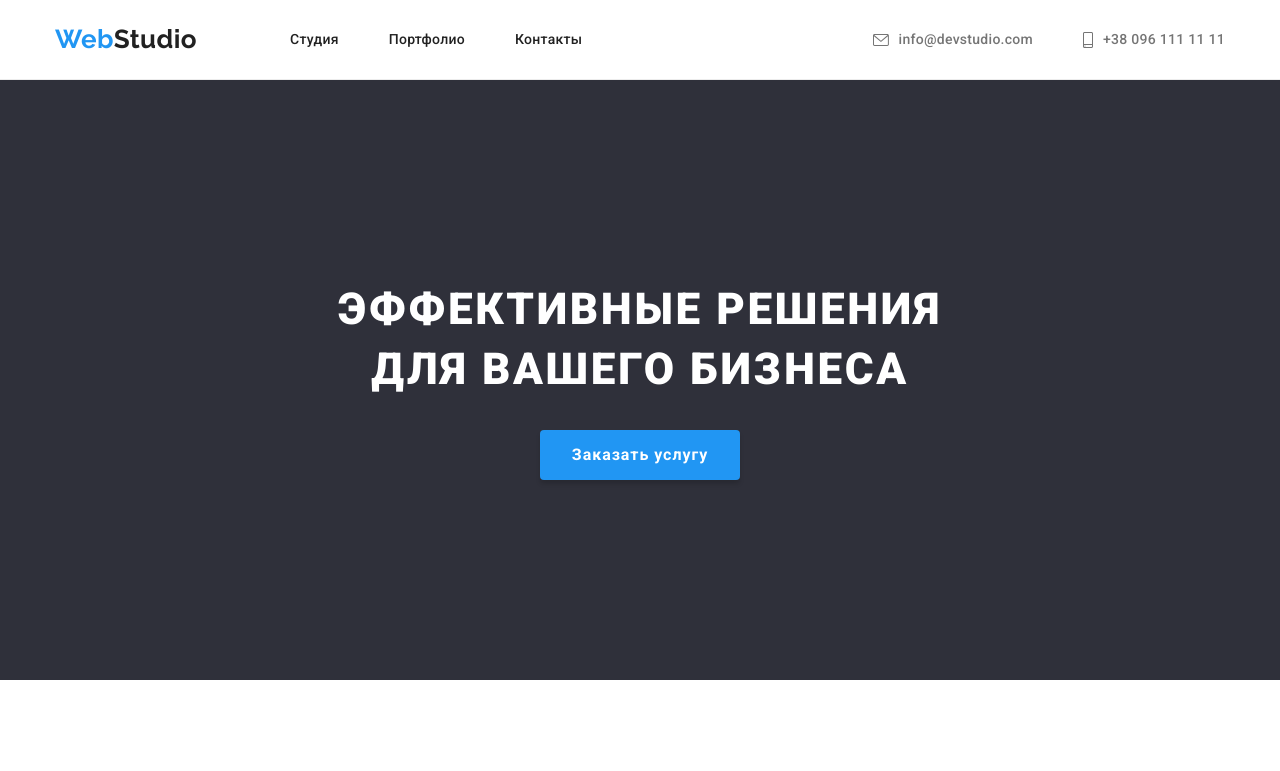
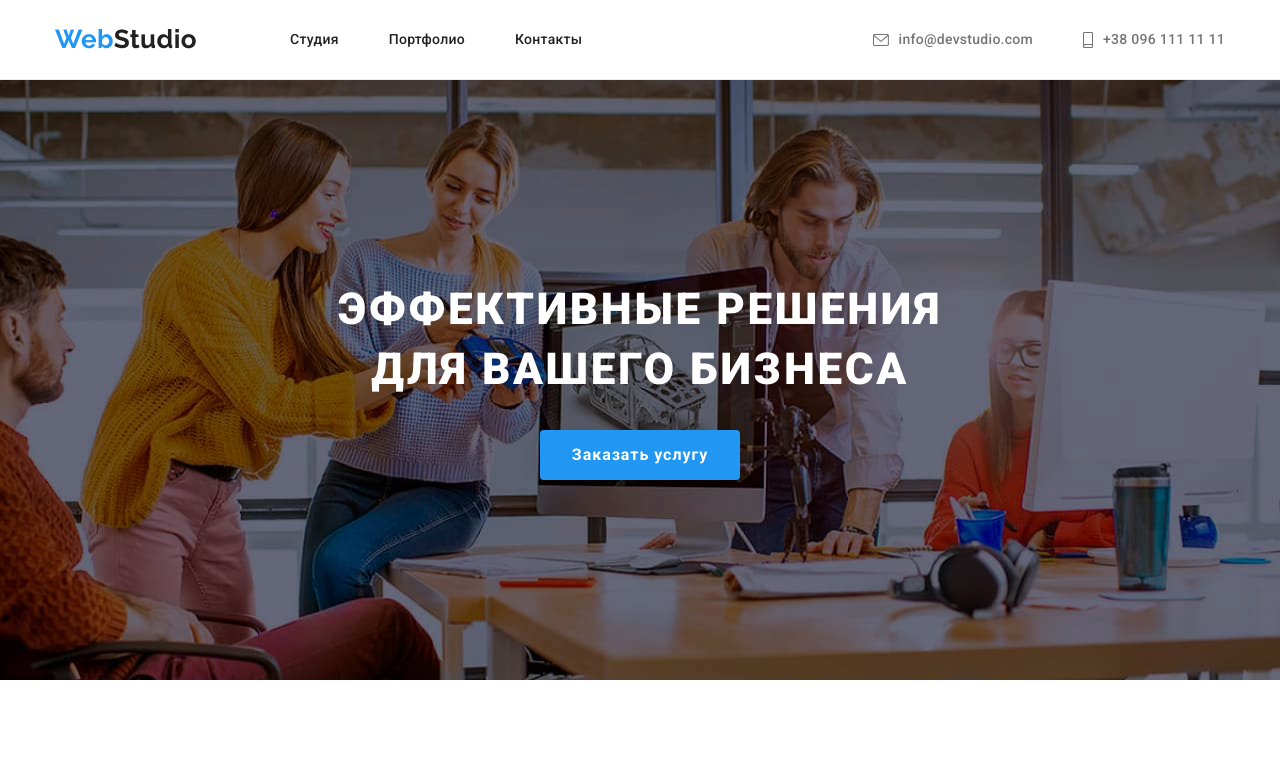
Before and after one commit to nazardonets/goit-markup-hw-04, a plain HTML site: page index.html in a window 1280 px wide. Shown: the top 771 px of the page. Drawn offline with nearby package versions, Linux system fonts and the light colour scheme.

Commit message:
added background image in hero block

```diff
--- a/styles.css
+++ b/styles.css
@@ -181,7 +181,12 @@ body {
 .section-hero {
 	padding-top: 200px;
 	padding-bottom: 200px;
-	background-color: var(--color-dark-bg);
+	background: url(./images/hero.jpg);
+	background-repeat: no-repeat;
+	background-size: cover;
+	background-position: center;
+	background-color: rgba(47, 48, 58, 0.4);
+	background-blend-mode: overlay;
 	text-align: center;
 }
 
@@ -420,6 +425,11 @@ body {
 	max-width: 370px;
 }
 
+.portfolio-projects__item-link:hover {
+	box-shadow: 0px 1px 1px rgba(0, 0, 0, 0.12), 0px 4px 4px rgba(0, 0, 0, 0.06),
+		1px 4px 6px rgba(0, 0, 0, 0.16);
+}
+
 .portfolio-projects__item,
 .portfolio-projects__item-link,
 .portfolio-projects__content-box {
```
Also changed, not shown: images/hero.jpg (added).
